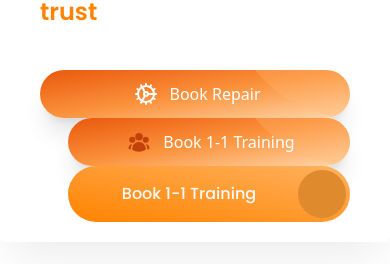
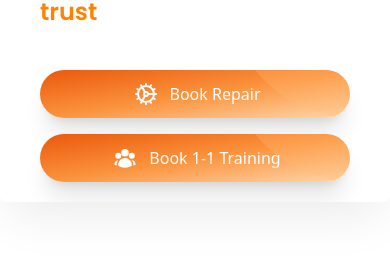
Before and after one commit to alfie-gr/the-it-store-v2, a React (Vite) app: page / in a window 390 px wide. Shown: the part 434-698 px from the top of the page. Built offline with nearby package versions, Linux system fonts and the light colour scheme.

Commit message:
Optimized layout for mobile view

```diff
--- a/src/pages/Home.jsx
+++ b/src/pages/Home.jsx
@@ -38,7 +38,7 @@ export default function Home() {
                     <span className="font-semibold font-poppins text-[24px] md:text-[50px] text-[#FF8300] ">Performance you can trust</span>
                 </div>
 
-                <div className=' relative flex flex-col md:flex-row space-x-7' >
+                <div className=' relative flex flex-col space-y-4 md:flex-row md:space-x-7' >
 
 
 
@@ -69,7 +69,7 @@ export default function Home() {
                     >
                         {/* Icon container */}
                         <div className="px-1 flex items-center justify-center z-10">
-                             <svg xmlns="http://www.w3.org/2000/svg" viewBox="0 0 24 24" fill="currentColor" className="size-6 mr-2">
+                             <svg xmlns="http://www.w3.org/2000/svg" viewBox="0 0 24 24" fill="currentColor" className="size-6 mr-2 text-white">
                                     <path fillRule="evenodd" d="M8.25 6.75a3.75 3.75 0 1 1 7.5 0 3.75 3.75 0 0 1-7.5 0ZM15.75 9.75a3 3 0 1 1 6 0 3 3 0 0 1-6 0ZM2.25 9.75a3 3 0 1 1 6 0 3 3 0 0 1-6 0ZM6.31 15.117A6.745 6.745 0 0 1 12 12a6.745 6.745 0 0 1 6.709 7.498.75.75 0 0 1-.372.568A12.696 12.696 0 0 1 12 21.75c-2.305 0-4.47-.612-6.337-1.684a.75.75 0 0 1-.372-.568 6.787 6.787 0 0 1 1.019-4.38Z" clipRule="evenodd" />
                                     <path d="M5.082 14.254a8.287 8.287 0 0 0-1.308 5.135 9.687 9.687 0 0 1-1.764-.44l-.115-.04a.563.563 0 0 1-.373-.487l-.01-.121a3.75 3.75 0 0 1 3.57-4.047ZM20.226 19.389a8.287 8.287 0 0 0-1.308-5.135 3.75 3.75 0 0 1 3.57 4.047l-.01.121a.563.563 0 0 1-.373.486l-.115.04c-.567.2-1.156.349-1.764.441Z" />
                                 </svg>
@@ -85,20 +85,6 @@ export default function Home() {
                         <span className="relative text-white z-10">Book 1-1 Training</span>
                     </Link>
 
-
-                    <button class="group relative inline-flex h-[calc(48px+8px)]
-                     items-center justify-center rounded-full bg-gradient-to-tr
-                      from-[#FF8300] to-[#ffb15d] py-1 pl-6 pr-14 font-medium
-                       text-neutral-50">
-                        <span class="z-10 pr-2 font-poppins">Book 1-1 Training</span>
-                        <div class="absolute right-1 inline-flex h-12 w-12 items-center
-                         justify-end rounded-full bg-[#e08a2e] transition-[width]
-                          group-hover:w-[calc(100%-8px)]">
-                            <div class=" px-1 flex items-center justify-center">
-
-                            </div>
-                        </div>
-                    </button>
 
 
 
```
